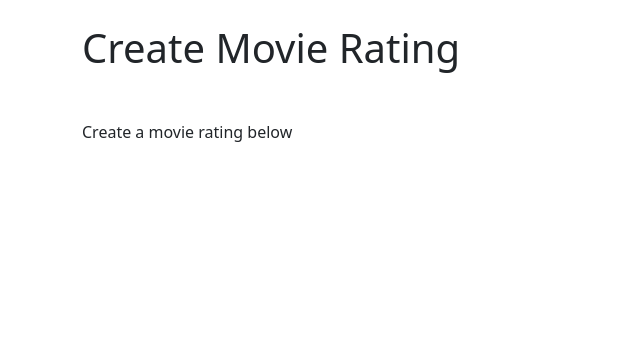
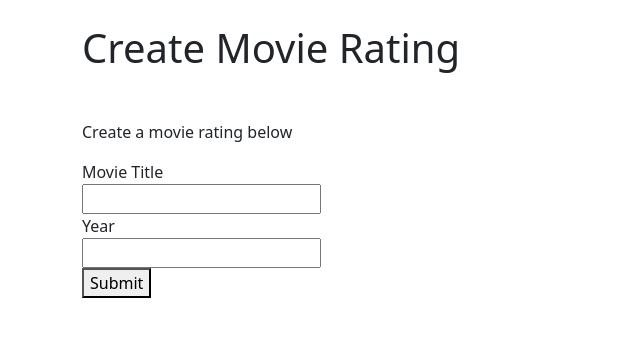
Before and after one commit to Tower-Babel/itsc-3155-module-9-assignment-main, a Flask app: page /movies/new in a window 1280 px wide. Shown: the part 56-393 px from the top of the page, without its empty margins (0-640 px from the left). Run offline with Flask 2, Linux system fonts and the light colour scheme.

Commit message:
feature 2 complete

```diff
--- a/app.py
+++ b/app.py
@@ -27,6 +27,7 @@ def create_movies_form():
 def create_movie():
     # TODO: Feature 2
     # After creating the movie in the database, we redirect to the list all movies page
+
     return redirect('/movies')
 
 
--- a/templates/create_movies_form.html
+++ b/templates/create_movies_form.html
@@ -6,4 +6,29 @@
 <h1 class="mb-5">Create Movie Rating</h1>
 <p class="mb-3">Create a movie rating below</p>
 <!-- TODO: Feature 2 -->
+
+<form action="" method="post">
+    <div class="field">
+        <label for="movie title" class="label">Movie Title</label>
+        <div class="control">
+            <input type="text" name="movie title" class="input" required="required"/>
+        </div>
+    </div>
+
+    <div class="field">
+        <label for="year" class=""label>Year</label>
+    <div class="control">
+        <input type="number" name="year" class="input"
+            min="{{ min_year}}" max="{{max_year}}"/>
+     </div>
+    </div>
+
+    <div class="field is-grouped">
+        <div class="control">
+            <button class="button is-primary is-small">Submit</button>
+        </div>
+    </div>
+</form>
+
+
 {% endblock %}
```
